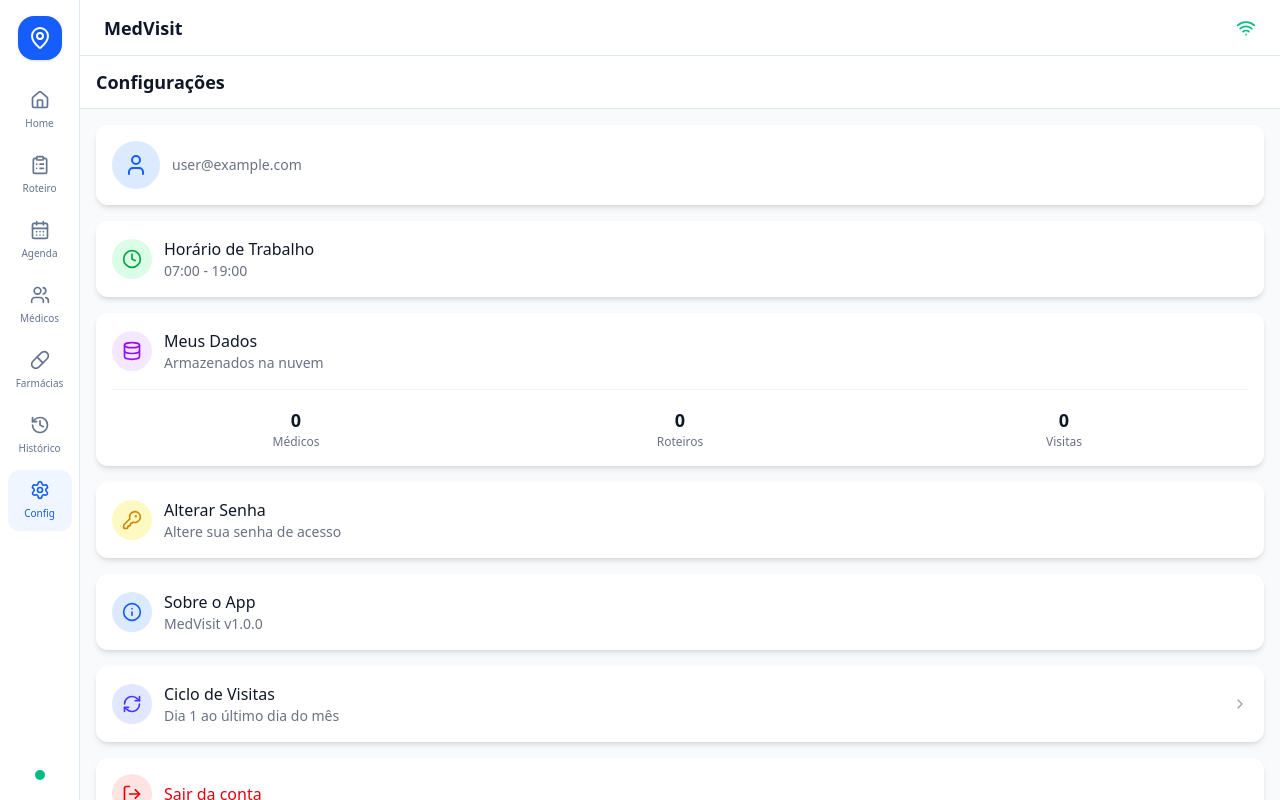
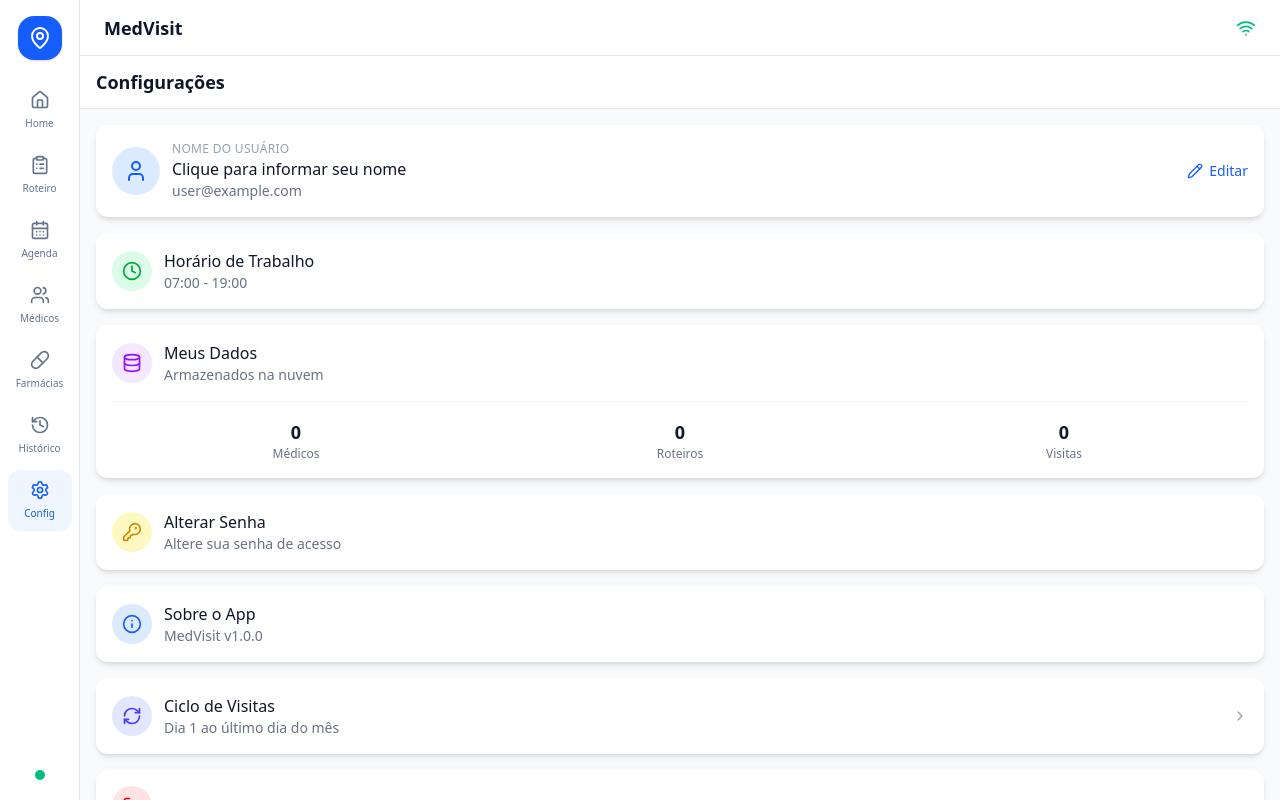
Before and after one commit to HenriqueFFreire/medvisit-app, a React (Vite) app: page /settings in a window 1280 px wide. Built offline with nearby package versions, Linux system fonts and the light colour scheme; no server answers; the database is empty; sample sign-in values are in the browser's storage.

Commit message:
Adiciona campo para nome do usuario

```diff
--- a/src/pages/Settings.tsx
+++ b/src/pages/Settings.tsx
@@ -1,5 +1,5 @@
-import { useState } from 'react';
-import { User, Clock, MapPin, Database, LogOut, Info, Shield, KeyRound, Eye, EyeOff, RefreshCw, ChevronRight } from 'lucide-react';
+import { useEffect, useState } from 'react';
+import { User, Clock, MapPin, Database, LogOut, Info, Shield, KeyRound, Eye, EyeOff, RefreshCw, ChevronRight, Pencil } from 'lucide-react';
 import { useAuth } from '../contexts/AuthContext';
 import { useApp } from '../contexts/AppContext';
 import { useDoctors } from '../hooks/useDoctors';
@@ -29,6 +29,7 @@ export function SettingsPage() {
   const [passwordSuccess, setPasswordSuccess] = useState(false);
 
   const [profileName, setProfileName] = useState(user?.name || '');
+  const [profileError, setProfileError] = useState('');
   const [workStartTime, setWorkStartTime] = useState(settings?.workStartTime || '07:00');
   const [workEndTime, setWorkEndTime] = useState(settings?.workEndTime || '19:00');
   const [defaultVisitDuration, setDefaultVisitDuration] = useState(settings?.defaultVisitDuration || 10);
@@ -38,10 +39,21 @@ export function SettingsPage() {
   const [cycleStartDay, setCycleStartDay] = useState(settings?.cycleStartDay ?? 1);
   const [isSaving, setIsSaving] = useState(false);
 
+  useEffect(() => {
+    setProfileName(user?.name || '');
+  }, [user?.name]);
+
   const handleSaveProfile = async () => {
+    const normalizedName = profileName.trim().replace(/\s+/g, ' ');
+    if (!normalizedName) {
+      setProfileError('Informe o nome que deve aparecer na página inicial.');
+      return;
+    }
     setIsSaving(true);
     try {
-      await updateUser({ name: profileName });
+      await updateUser({ name: normalizedName });
+      setProfileName(normalizedName);
+      setProfileError('');
       setShowProfileModal(false);
     } finally {
       setIsSaving(false);
@@ -121,20 +133,25 @@ export function SettingsPage() {
       <div className="p-4 space-y-4">
         {/* User Profile */}
         <div className="card">
-          <div
-            className="flex items-center justify-between cursor-pointer"
-            onClick={() => setShowProfileModal(true)}
+          <button
+            type="button"
+            className="flex w-full items-center justify-between text-left"
+            onClick={() => { setProfileName(user?.name || ''); setProfileError(''); setShowProfileModal(true); }}
           >
             <div className="flex items-center gap-3">
               <div className="w-12 h-12 rounded-full bg-blue-100 flex items-center justify-center">
                 <User className="w-6 h-6 text-blue-600" />
               </div>
               <div>
-                <p className="font-medium text-gray-900">{user?.name}</p>
+                <p className="text-xs font-medium uppercase tracking-wide text-gray-400">Nome do usuário</p>
+                <p className="font-medium text-gray-900">{user?.name || 'Clique para informar seu nome'}</p>
                 <p className="text-sm text-gray-500">{user?.email}</p>
               </div>
             </div>
-          </div>
+            <span className="flex items-center gap-1.5 text-sm font-medium text-blue-600">
+              <Pencil className="h-4 w-4" /> Editar
+            </span>
+          </button>
         </div>
 
         {/* Work Hours */}
@@ -260,13 +277,18 @@ export function SettingsPage() {
       >
         <div className="space-y-4">
           <div>
-            <label className="label">Nome</label>
+            <label className="label">Nome do usuário *</label>
             <input
               type="text"
-              className="input"
+              className={`input ${profileError ? 'border-red-500' : ''}`}
               value={profileName}
-              onChange={e => setProfileName(e.target.value)}
+              onChange={e => { setProfileName(e.target.value); if (profileError) setProfileError(''); }}
+              placeholder="Ex.: Henrique Freire"
+              autoFocus
+              maxLength={80}
             />
+            {profileError && <p className="mt-1 text-sm text-red-600">{profileError}</p>}
+            <p className="mt-1 text-xs text-gray-500">Este nome aparecerá após a saudação na página inicial.</p>
           </div>
 
           <div>
@@ -282,14 +304,14 @@ export function SettingsPage() {
 
           <div className="flex gap-3">
             <button
-              onClick={() => setShowProfileModal(false)}
+              onClick={() => { setProfileName(user?.name || ''); setProfileError(''); setShowProfileModal(false); }}
               className="btn-secondary flex-1"
             >
               Cancelar
             </button>
             <button
               onClick={handleSaveProfile}
-              disabled={isSaving}
+              disabled={isSaving || !profileName.trim()}
               className="btn-primary flex-1"
             >
               {isSaving ? <ButtonLoading /> : 'Salvar'}
```
